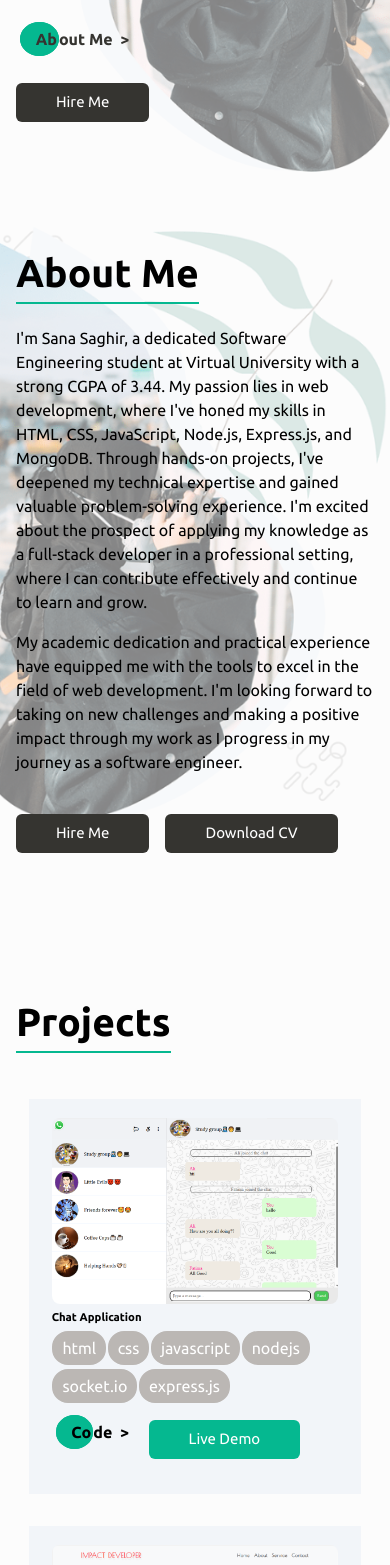
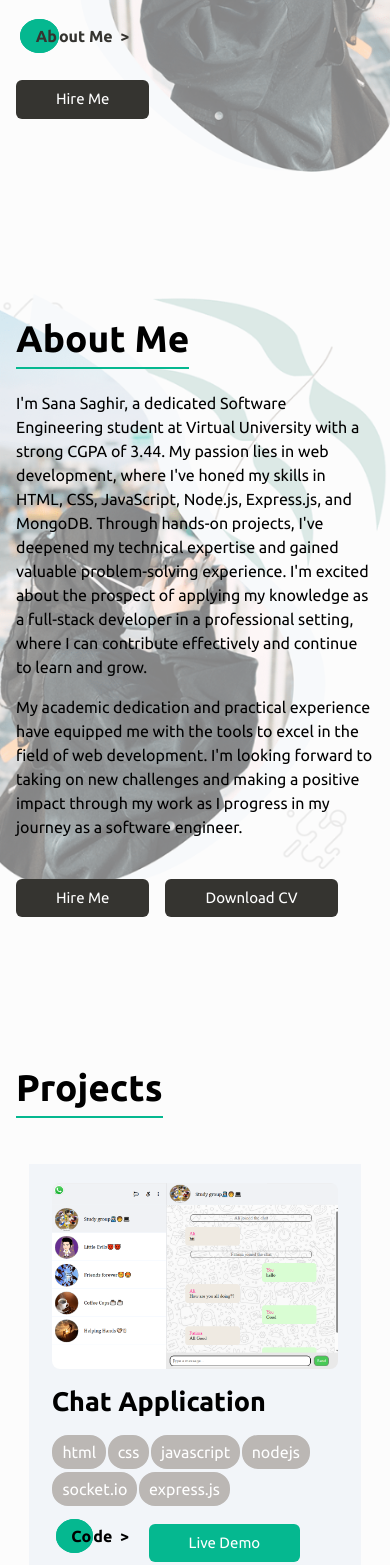
Before and after one commit to sana-developer/Project-Portfolio, a React (Create React App) app: page / in a window 390 px wide. Shown: the part 432-1997 px from the top of the page. Built offline with nearby package versions, Linux system fonts and the light colour scheme; a web font is replaced by a local one.

Commit message:
add responsivness

```diff
--- a/src/components/Contact.jsx
+++ b/src/components/Contact.jsx
@@ -14,7 +14,7 @@ function Contact() {
           <div><h3 className='font-bold'>phone number</h3></div>
           <div className='mt-2 mb-4 ml-2'><i className="fa-solid fa-phone mr-2" style={{color: "#000000"}}></i>+923150152365</div>
         </div>
-        <div>
+        <div className='address'>
           <div className='mt-4'><h3>
             <a href="https://www.google.com/maps/place/Islamabad,+Islamabad+Capital+Territory,+Pakistan/@33.6162509,72.7564434,10z/data=!3m1!4b1!4m6!3m5!1s0x38dfbfd07891722f:0x6059515c3bdb02b6!8m2!3d33.6844202!4d73.0478848!16zL20vMGRoZDU?entry=ttu" target='_blank'>
             <i className="fa-solid fa-location-dot mr-2" style={{color: '#000000'}}></i>
--- a/src/index.css
+++ b/src/index.css
@@ -80,13 +80,21 @@ body{
     }
 
   }
+    @media screen and (max-width: 820px) {
+        .about-section{
+            margin-top: 17vh !important;
+        }
+    }
 
   @media screen and (max-width: 822px) {
     .about-h{
         margin-top: 0px !important;
     }
     .about-section{
-        height: 25rem;
+        /* height: 25rem; */
+    }
+    .card-project {
+        width: 41% !important;
     }
   }
 
@@ -98,6 +106,12 @@ body{
     .img-part{
         width: 58% !important;
     }
+    .card-project {
+        width: 46% !important;
+    }
+
+  }
+  @media screen and (max-width: 736px) {
 
   }
 
@@ -117,53 +131,56 @@ body{
         width: 100% !important;
         margin-left: 0px !important;
     }
+    .card-project h2 {
+        font-size: 6.9vw !important;
+        margin: 3.1vw 0 !important;
+    }
     .cards-container{
         flex-direction: column;
         justify-content: center !important;
         margin: 5rem 0rem !important;
     }
     .card-project{
-        width: 100%;
+        width: 80% !important;
     }
+
   }
   @media screen and (max-width:560px) {
     nav{
         flex-direction: column !important;
         height: 16vh !important;
-        align-items: center;
+        align-items:  center !important;
         flex-wrap: nowrap !important;
 
     }
     .navbar ul li{
-        margin: 0px;
-    }
-    .nav-items{
+        margin: 0px !important;
     }
     .bold{
-        font-size: 37px;
+        font-size: 37px !important;
     }
     .typed-text{
         font-size: 35px !important;
     }
     .main-text{
-        padding-left: 1rem;
-        padding-right: 0px;
+        padding-left: 1rem !important;
+        padding-right: 0px !important;
     }
     .about-h{
         margin-top: 1rem !important;
     }
     .about-section{
-        position: relative;
-        height: 34rem;
+        position: relative !important;
+        height: 34rem !important;
     }
     .img-part{
-        position: absolute;
+        position: absolute !important;
         width: 100% !important;
-        opacity: 0.5;
+        opacity: 0.5 !important;
     }
     .text-part{
-        position: absolute;
-        left: 0px;;
+        position: absolute !important;
+        left: 0px !important;
         z-index: 1;
         width: 100% !important;
     /* margin: 1rem; */
@@ -176,8 +193,8 @@ body{
     }
 
     #projects .bold{
-        margin-left: 1rem;
-        margin-bottom: 3rem;
+        margin-left: 1rem !important;
+        margin-bottom: 3rem !important;
     }
     .cards-container{
         margin: 0px !important;
@@ -200,14 +217,14 @@ body{
         align-items: center !important;
     }
     .email{
-        text-align: center;
-    margin-top: 1rem;
+        text-align: center !important;
+    margin-top: 1rem !important;
     }
     .foot{
-        flex-direction: column;
+        flex-direction: column !important;
     }
     .social{
-        margin-bottom: 1rem;
+        margin-bottom: 1rem !important;
     }
     .footer{
         background: black;
@@ -223,3 +240,9 @@ body{
         font-size: 31px !important;
     }
 }
+@media screen and (max-width:361px) {
+    .address{
+        margin-left: 15vw;
+    }
+
+}
```
